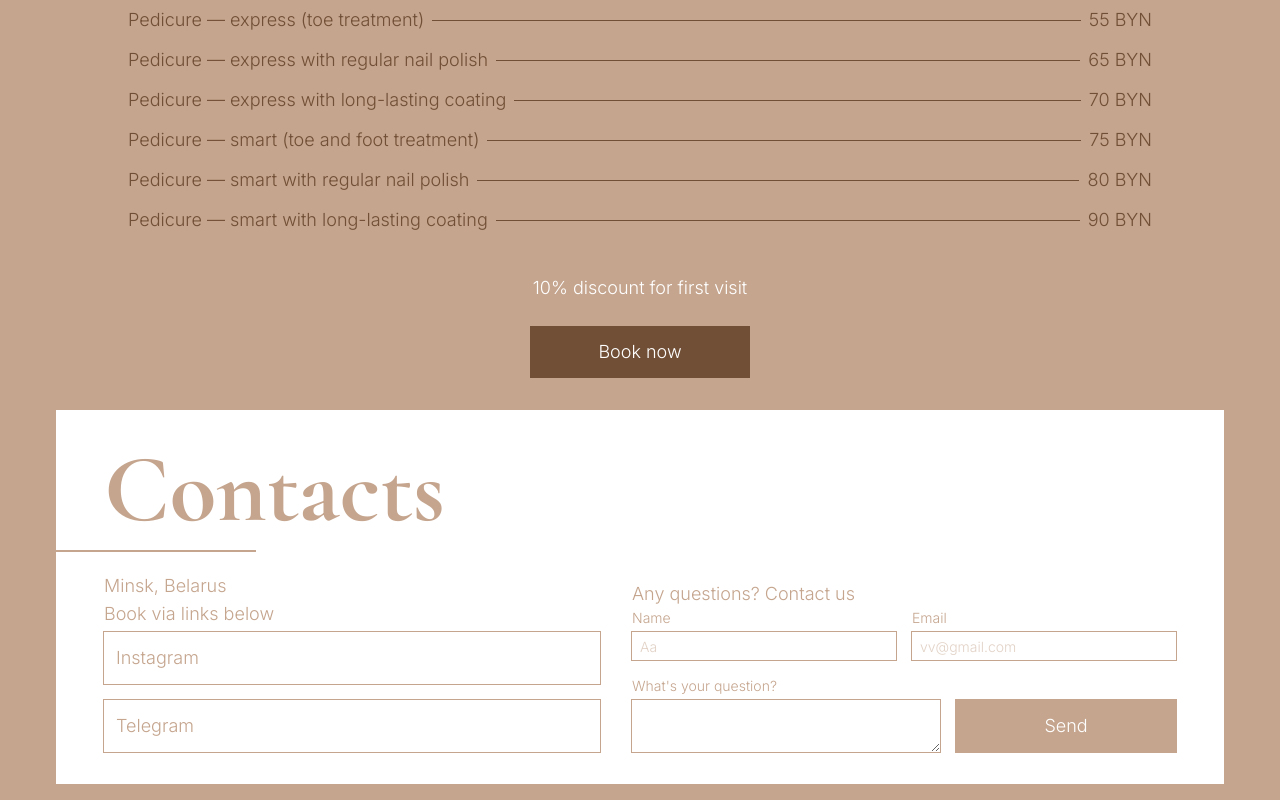
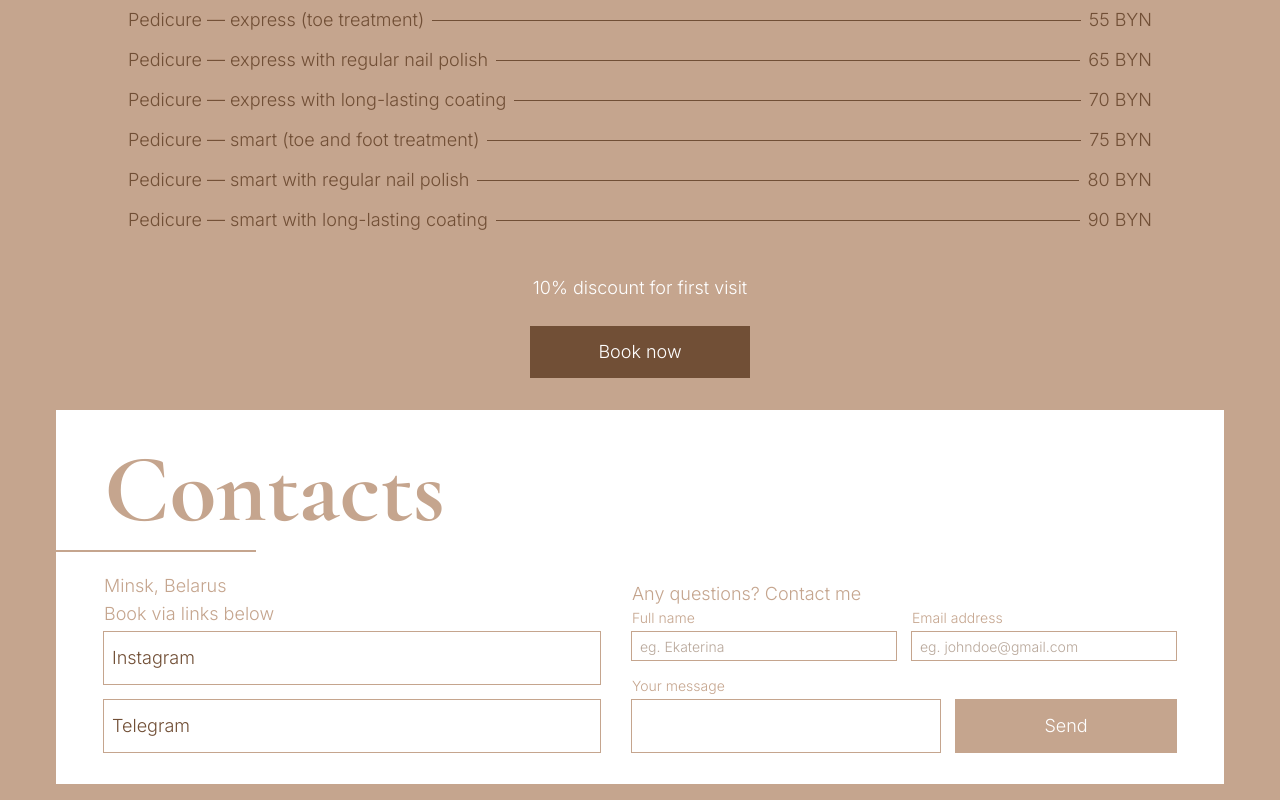
Before and after one commit to iviktorry/katyko-nails-salon, a React (Vite) app: page / in a window 1280 px wide. Shown: the part 1969-2769 px from the top of the page. Built offline with nearby package versions, Linux system fonts and the light colour scheme.

Commit message:
feat: connect form submit to web3forms, receive submitted messages on my email

```diff
--- a/src/components/Contacts.jsx
+++ b/src/components/Contacts.jsx
@@ -1,10 +1,40 @@
 import { useTranslation } from "react-i18next";
 import Button from "./Button";
+import { useState } from "react";
 
 export default function Contacts() {
   const { t } = useTranslation();
   const items = t("contacts.items", { returnObjects: true });
-  const style = "ring hover:ring-2 transition-all duration-300 ease-in-out";
+  const style =
+    "ring hover:ring-2 ring-stone-400 text-stone-600 pl-2 transition-all duration-300 ease-in-out";
+
+  const [result, setResult] = useState("");
+
+  const onSubmit = async (event) => {
+    event.preventDefault();
+    const formData = new FormData(event.target);
+    formData.append("access_key", "437bb0b4-d002-44cf-99e5-a8a148df99a7");
+
+    try {
+      const response = await fetch("https://api.web3forms.com/submit", {
+        method: "POST",
+        body: formData,
+      });
+
+      const data = await response.json();
+      setResult(data.success ? "Success" : "Error");
+
+      if (data.success) {
+        setResult("Success");
+        event.target.reset();
+      } else {
+        setResult("Error");
+      }
+    } catch (error) {
+      setResult("Error");
+      console.error(error);
+    }
+  };
   return (
     <section
       id="contacts"
@@ -36,14 +66,18 @@ export default function Contacts() {
         </div>
       </div>
 
-      <form className="flex-1 min-w-1 w-full px-6 lg:pl-0 xl:pr-12 self-end">
+      <form
+        onSubmit={onSubmit}
+        className="flex-1 min-w-1 w-full px-6 lg:pl-0 xl:pr-12 self-end"
+      >
         <p>{t("contacts.form.heading")}</p>
         <div className="flex flex-col md:flex-row md:gap-4">
           <label className="flex flex-col flex-1 pb-2 min-w-1 text-sm ">
             {t("contacts.form.nameLabel")}
             <input
               type="text"
-              className={`pl-2 placeholder:text-sm h-7 mt-1 focus:outline-0 focus:ring-stone-600 ${style}`}
+              name="name"
+              className={`placeholder:text-sm h-7 mt-1 focus:outline-0 focus:ring-stone-600 ${style}`}
               placeholder={t("contacts.form.namePlaceholder")}
             />
           </label>
@@ -51,7 +85,8 @@ export default function Contacts() {
             {t("contacts.form.emailLabel")}
             <input
               type="email"
-              className={`pl-2 placeholder:text-sm h-7 mt-1 focus:outline-0 focus:ring-stone-600 ${style}`}
+              name="email"
+              className={`placeholder:text-sm h-7 mt-1 focus:outline-0 focus:ring-stone-600 ${style}`}
               placeholder={t("contacts.form.emailPlaceholder")}
             />
           </label>
@@ -60,14 +95,19 @@ export default function Contacts() {
           <label className="flex-1 flex flex-col text-sm">
             {t("contacts.form.messageLabel")}
             <textarea
-              type="email"
-              className={`mt-1 h-13 focus:outline-0 focus:ring-stone-600 ${style}`}
+              name="message"
+              className={`resize-none mt-1 h-13 pt-1 focus:outline-0 focus:ring-stone-600 ${style}`}
             />
           </label>
           <Button
             text={t("contacts.form.buttonText")}
             style="bg-stone-400 ring ring-stone-400 hover:bg-stone-300 h-13 text-base lg:text-lg"
           />
+          <p className="sr-only" aria-live="polite">
+            {result === "Success"
+              ? t("contacts.form.successMessage")
+              : t("contacts.form.errorMessage")}
+          </p>
         </div>
       </form>
     </section>
--- a/src/locales/en.json
+++ b/src/locales/en.json
@@ -127,13 +127,15 @@
     "city": "Minsk, Belarus",
     "text": "Book via links below",
     "form": {
-      "heading": "Any questions? Contact us",
-      "nameLabel": "Name",
-      "namePlaceholder": "Aa",
-      "emailLabel": "Email",
-      "emailPlaceholder": "vv@gmail.com",
-      "messageLabel": "What's your question?",
-      "buttonText": "Send"
+      "heading": "Any questions? Contact me",
+      "nameLabel": "Full name",
+      "namePlaceholder": "eg. Ekaterina",
+      "emailLabel": "Email address",
+      "emailPlaceholder": "eg. johndoe@gmail.com",
+      "messageLabel": "Your message",
+      "buttonText": "Send",
+      "successMessage": "Your form has been send successfully",
+      "errorMessage": "An error occurred while submitting form"
     }
   }
 }
--- a/src/locales/ru.json
+++ b/src/locales/ru.json
@@ -123,13 +123,15 @@
     "city": "Минск, Беларусь",
     "text": "Запишитесь через удобный мессенджер",
     "form": {
-      "heading": "Остались вопросы? Напишите нам",
-      "nameLabel": "Имя",
-      "namePlaceholder": "Имя",
+      "heading": "Остались вопросы? Напишите мне",
+      "nameLabel": "Полное имя",
+      "namePlaceholder": "прим. Екатерина",
       "emailLabel": "Email",
-      "emailPlaceholder": "vv@gmail.com",
+      "emailPlaceholder": "прим. johndoe@gmail.com",
       "messageLabel": "Ваш вопрос",
-      "buttonText": "Отправить"
+      "buttonText": "Отправить",
+      "successMessage": "Ваша форма была успешно отправлена",
+      "errorMessage": "При отправке формы произошла ошибка"
     }
   }
 }
```
